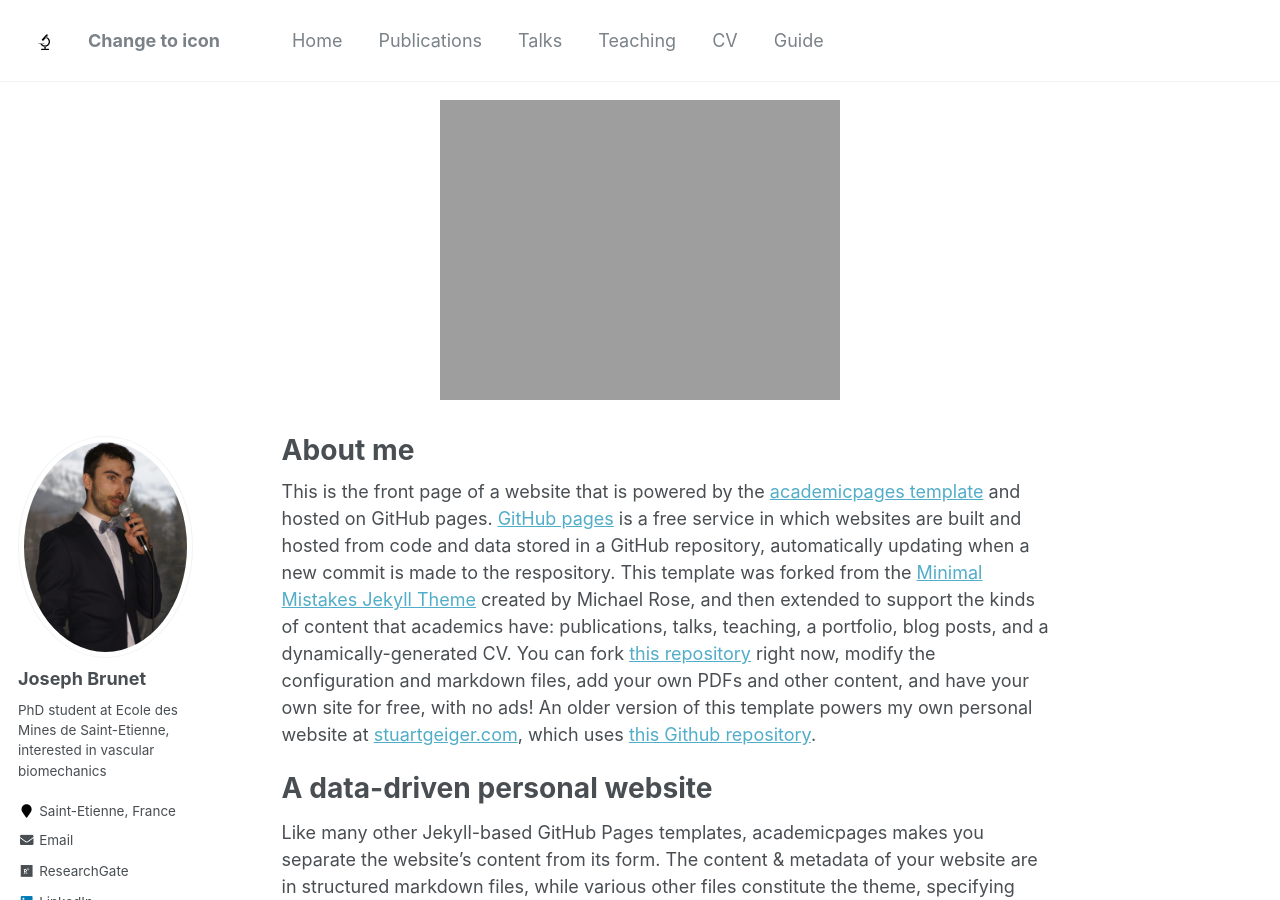
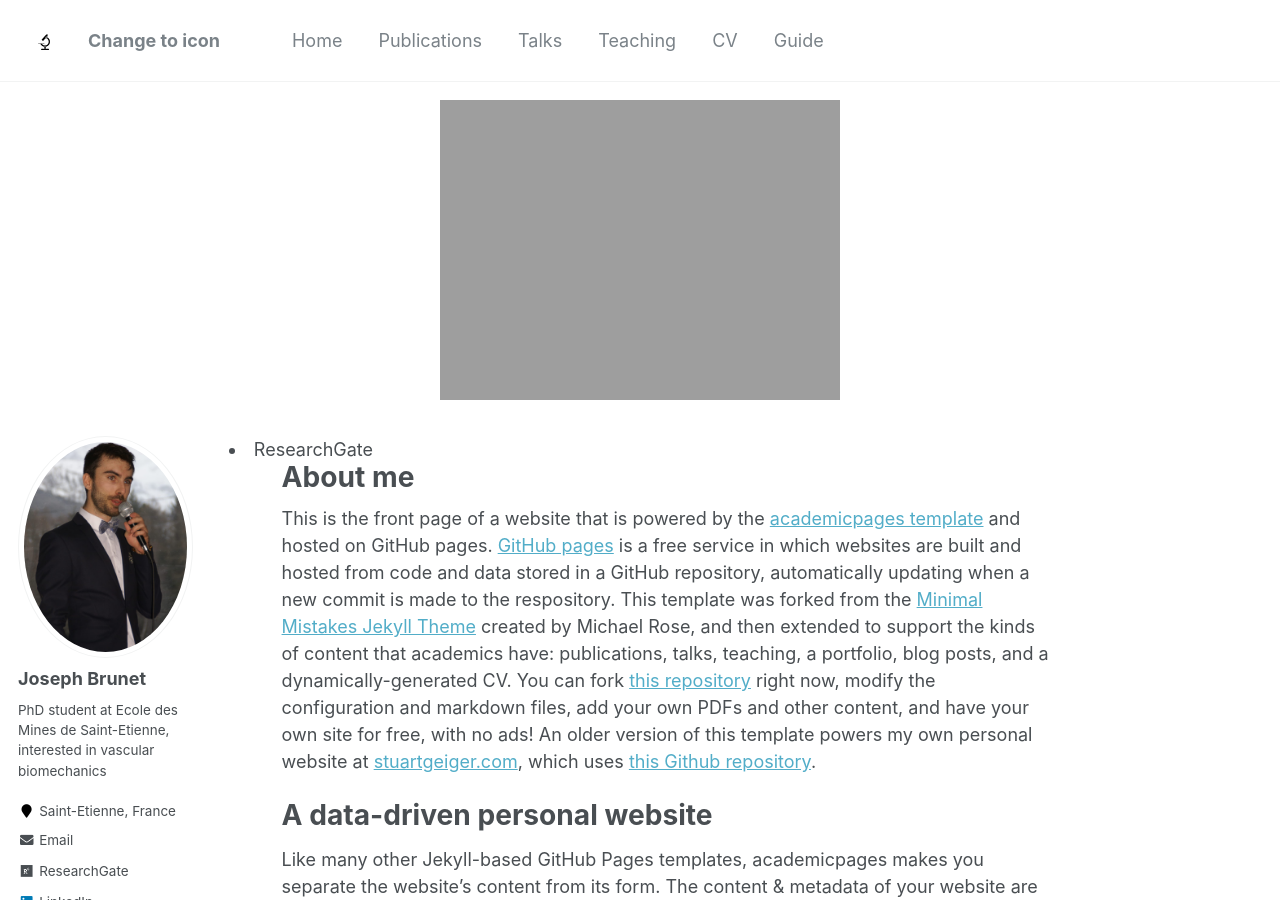
Before and after one commit to JosephBrunet/JosephBrunet.github.io, a Jekyll site: the page built from _pages/about.md, in a window 1280 px wide and 900 px high. Built offline with Jekyll 4.4.1, drawn with Linux system fonts in a browser that asks for light colours.

Commit message:
Update sidebar.html

```diff
--- a/_includes/sidebar.html
+++ b/_includes/sidebar.html
@@ -22,4 +22,5 @@
     {% endif %}
   {% endif %}
   </div>
+  <li> ResearchGate </li>
 {% endif %}
```
